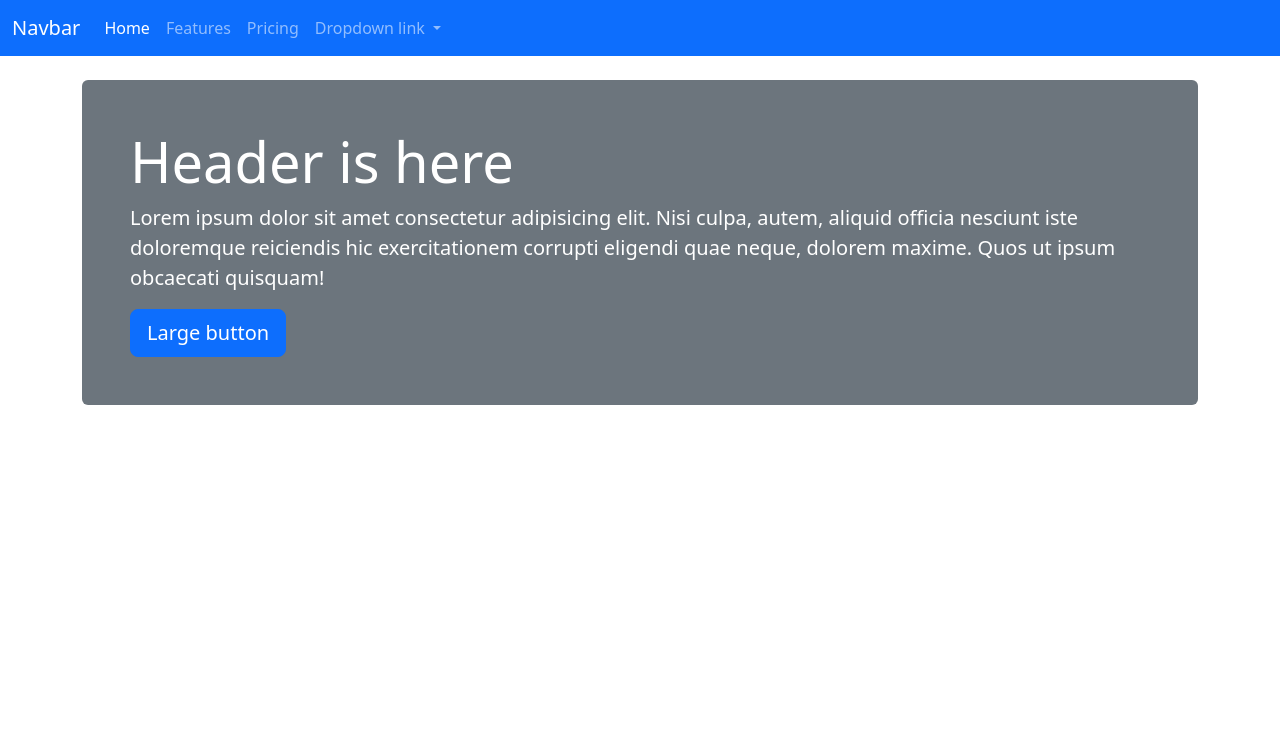
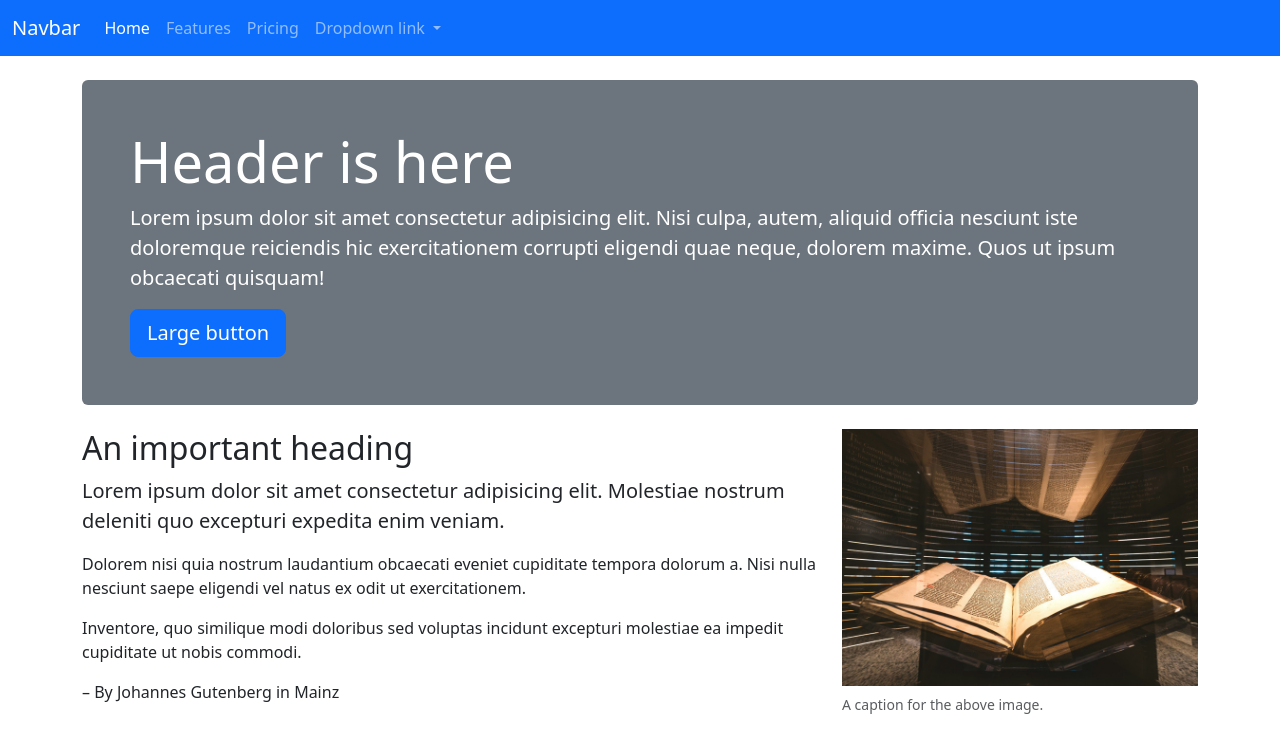
Before and after one commit to edenshamy/eden-bootstrap, a website: page src/index.html in a window 1280 px wide. Drawn offline with nearby package versions, Linux system fonts and the light colour scheme; files that its build step writes are made by us from their sources; files whose address does not match are found by name.

Commit message:
25 grids

```diff
--- a/src/index.html
+++ b/src/index.html
@@ -49,6 +49,23 @@
     </header>
   </div>
 
+  <section class="container">
+    <div class="row">
+      <div class="col-md-6 col-lg-8">
+          <h2>An important heading</h2>
+          <p class="lead">Lorem ipsum dolor sit amet consectetur adipisicing elit. Molestiae nostrum deleniti quo excepturi expedita enim veniam.</p>
+          <p>Dolorem nisi quia nostrum laudantium obcaecati eveniet cupiditate tempora dolorum a. Nisi nulla nesciunt saepe eligendi vel natus ex odit ut exercitationem.</p>
+          <p>Inventore, quo similique modi doloribus sed voluptas incidunt excepturi molestiae ea impedit cupiditate ut nobis commodi.</p>
+          <p>– By Johannes Gutenberg in Mainz</p>
+      </div>
+      <div class="col-md-6 col-lg-4">
+        <figure class="figure">
+          <img src="img/gutenberg.jpeg" class="figure-img img-fluid" alt="Guetenberg Bible">
+          <figcaption class="figure-caption">A caption for the above image.</figcaption>
+        </figure>      </div>
+    </div>
+  </section>
+
   <!-- Closing scripts here -->
   <script src="js/bootstrap.bundle.min.js"></script>
 </body>
```
Also changed, not shown: docs/index.html (+17 -0 lines), docs/img/gutenberg.jpeg (added), src/img/gutenberg.jpeg (added).
